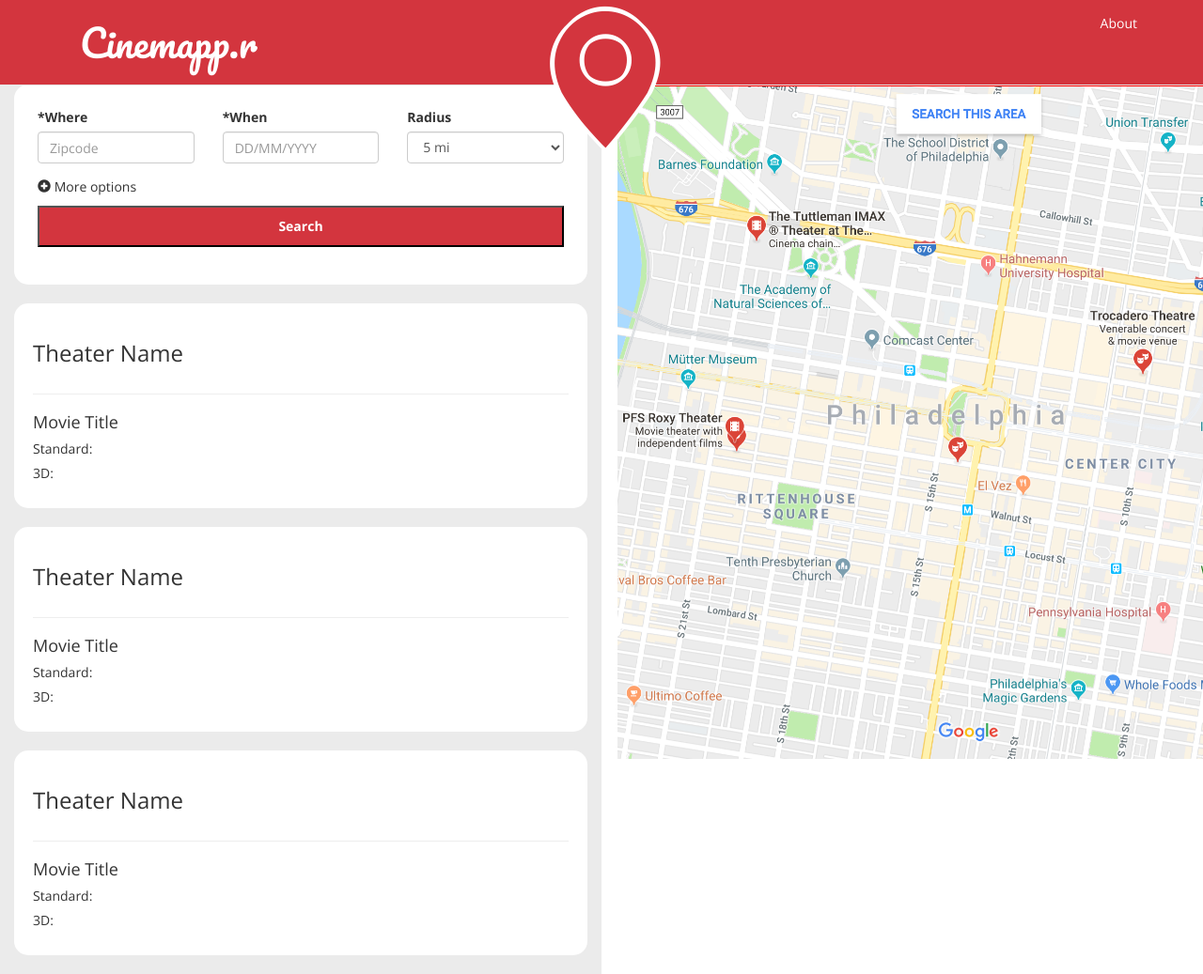
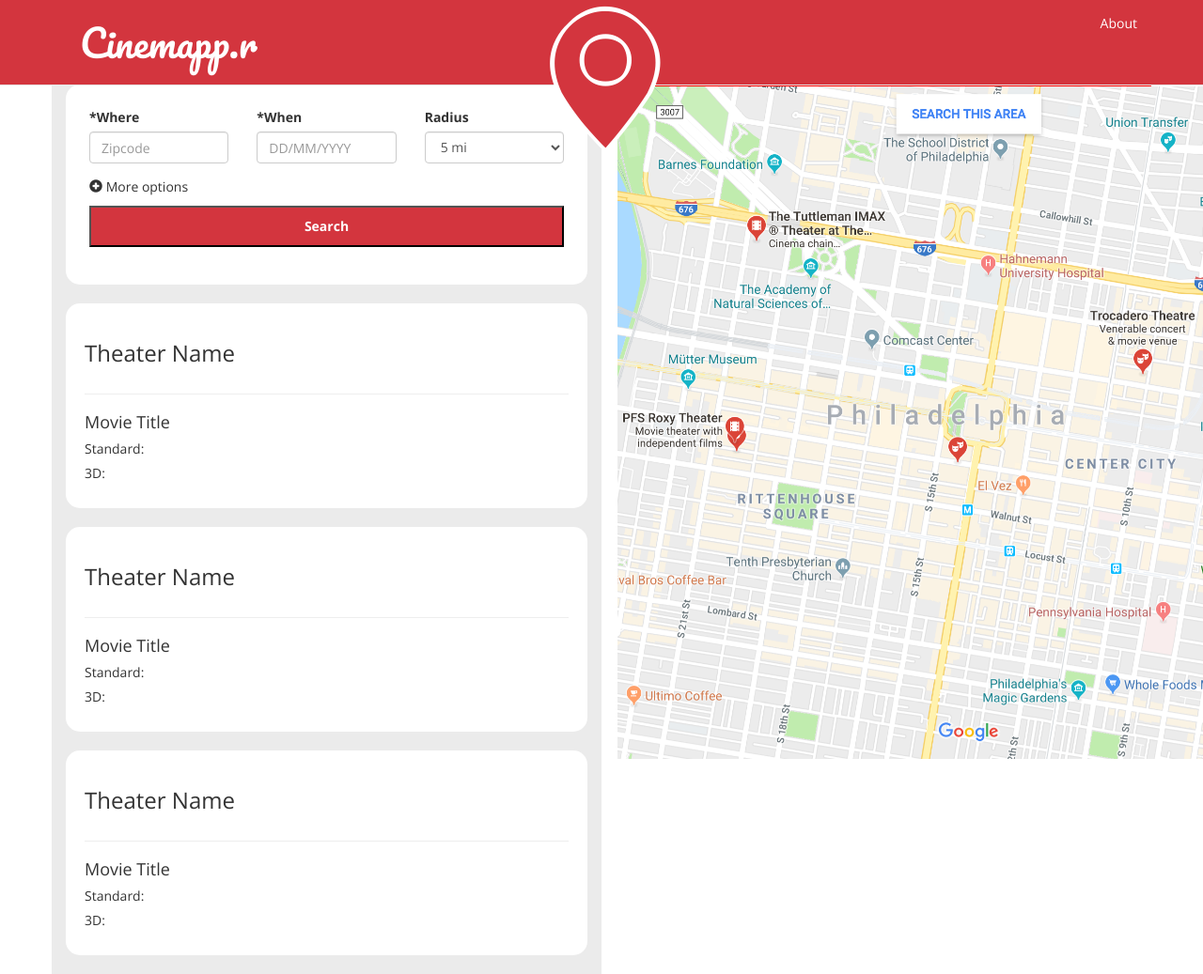
Before and after one commit to shughes1992/Cinemappr, a plain HTML site: page theaters.html in a window 1280 px wide. Shown: the whole page at 94% size. Drawn offline with nearby package versions, Linux system fonts and the light colour scheme.

Commit message:
fixed submit button

```diff
--- a/theaters.html
+++ b/theaters.html
@@ -61,7 +61,7 @@
 
     <!-- Main body content -->
     <section id="results">
-        <div class="container-fluid">
+        <div class="container">
             <div class="row">
 
                 <div class="col-md-6" id="showtimes">
@@ -106,7 +106,7 @@
                                     </div>
                                 </div> -->
                             </div>
-                            <button class="submit-btn" id="search">Search</button>
+                            <button class="submit-btn">Search</button>
                         </div>
                     </form>
 
```
Also changed, not shown: index.html (+1 -1 lines).
